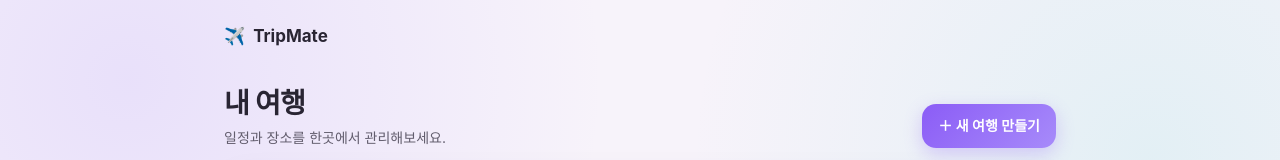
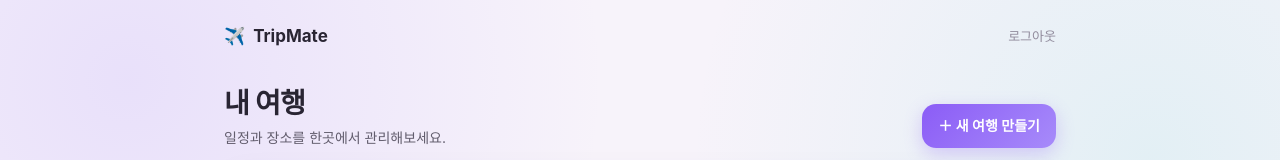
Before and after one commit to ari0516/TripMate, a Next.js app: page / in a window 1280 px wide. Shown: the top 160 px of the page. Built offline with nearby package versions, Linux system fonts and the light colour scheme; a web font is replaced by a local one.

Commit message:
Add logout button to trip list header

```diff
--- a/src/components/trip/TripListView.tsx
+++ b/src/components/trip/TripListView.tsx
@@ -1,22 +1,41 @@
 "use client";
 
 import Link from "next/link";
+import { useRouter } from "next/navigation";
 
 import { ButtonLink } from "@/components/common/Button";
 import { EmptyState } from "@/components/common/EmptyState";
 import { TripCard } from "@/components/trip/TripCard";
+import { createClient } from "@/lib/supabase/client";
 import { useHydrated, useTripStore } from "@/store/useTripStore";
 
 export function TripListView() {
+  const router = useRouter();
   const hydrated = useHydrated();
   const trips = useTripStore((state) => state.trips);
   const schedules = useTripStore((state) => state.schedules);
   const expenses = useTripStore((state) => state.expenses);
 
+  async function handleLogout() {
+    const supabase = createClient();
+    await supabase.auth.signOut();
+    router.push("/login");
+    router.refresh();
+  }
+
   return (
     <div className="mx-auto w-full max-w-[880px] flex-1 px-4 pt-6 pb-16 sm:px-6">
-      <header className="flex items-center gap-2 text-[17px] font-bold text-[#292533]">
-        <span aria-hidden>✈️</span> TripMate
+      <header className="flex items-center justify-between gap-2">
+        <p className="flex items-center gap-2 text-[17px] font-bold text-[#292533]">
+          <span aria-hidden>✈️</span> TripMate
+        </p>
+        <button
+          type="button"
+          onClick={handleLogout}
+          className="cursor-pointer text-[13px] font-medium text-[#918b9c] hover:text-[#625d6d]"
+        >
+          로그아웃
+        </button>
       </header>
 
       <div className="mt-8 flex items-end justify-between gap-3">
```
